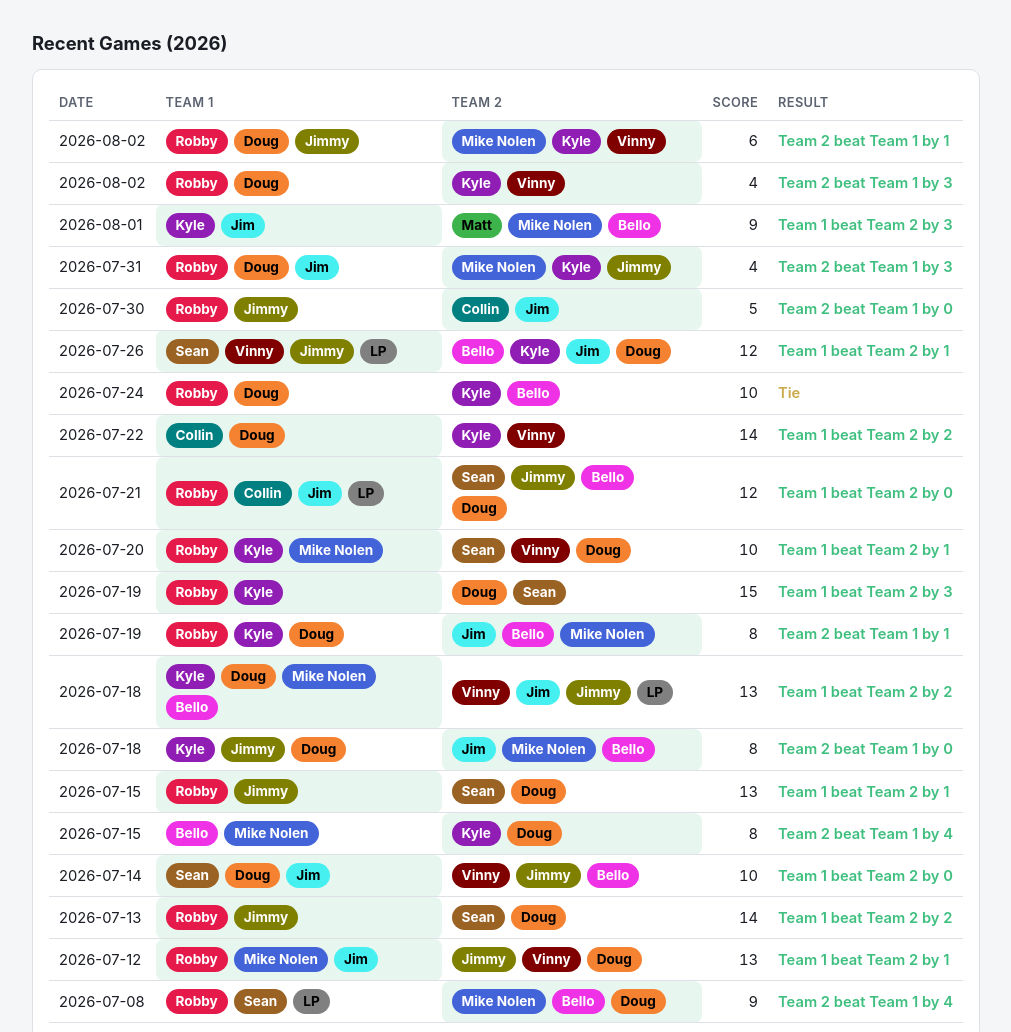
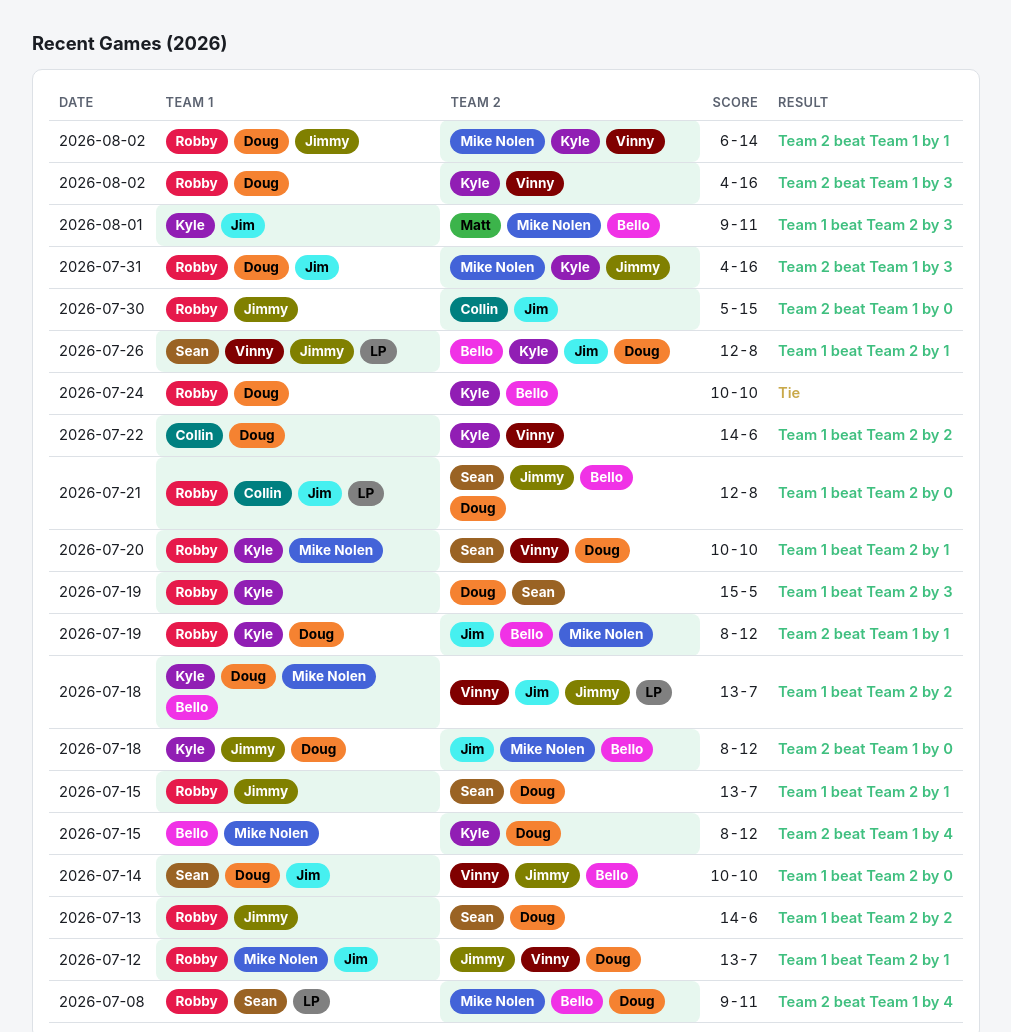
Before and after one commit to robbyho-aoe2/fortnite, a website: page public/handicaps.html in a window 1280 px wide. Shown: the part 973-2005 px from the top of the page, without its empty margins (134-1145 px from the left). Drawn offline with Linux system fonts and the light colour scheme.

Commit message:
Show full score as 9-11 on the Handicaps page too
Matches the same format just applied to the Submit page's Recent
Submissions table, instead of only showing Team 1's number.

Co-Authored-By: Claude Sonnet 5 <noreply@anthropic.com>

```diff
--- a/public/handicaps.html
+++ b/public/handicaps.html
@@ -114,11 +114,12 @@
     ).team1Threshold;
     const margin = fmtScore(Math.abs(g.team1Score - team1Threshold));
     const resultText = winningTeam === 0 ? "Tie" : winningTeam === 1 ? `Team 1 beat Team 2 by ${margin}` : `Team 2 beat Team 1 by ${margin}`;
+    const scoreText = `${fmtScore(g.team1Score)}-${fmtScore(config.raceScale.total - g.team1Score)}`;
     recentBody.appendChild(el("tr", {}, [
       el("td", {}, g.date),
       el("td", { class: winningTeam === 1 ? "cell-win" : "" }, playerPillGroup(g.team1, byKey)),
       el("td", { class: winningTeam === 2 ? "cell-win" : "" }, playerPillGroup(g.team2, byKey)),
-      el("td", { class: "num" }, fmtScore(g.team1Score)),
+      el("td", { class: "num" }, scoreText),
       el("td", { class: resultClass }, resultText),
     ]));
   }
```
